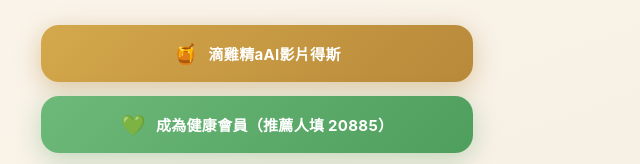
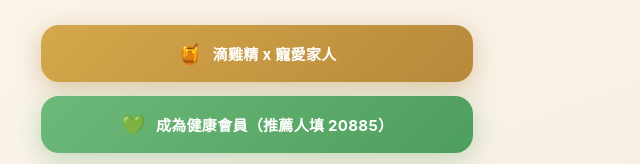
Before and after one commit to aiwellnesstw/aiwellnesstw.github.io, a website: page index.html in a window 1280 px wide. Shown: the part 437-601 px from the top of the page, 383-1023 px from the left. Drawn offline with Linux system fonts and the light colour scheme.

Commit message:
Update index.html

```diff
--- a/index.html
+++ b/index.html
@@ -190,7 +190,7 @@
 
     <a href="#" class="btn btn-gold" onclick="openVideo(event)">
       <span class="btn-icon">🍯</span>
-      滴雞精aAI影片得斯
+      滴雞精 x 寵愛家人
     </a>
 
     <a href="https://line.me/R/ti/p/@937jwoqg" class="btn btn-green">
```
